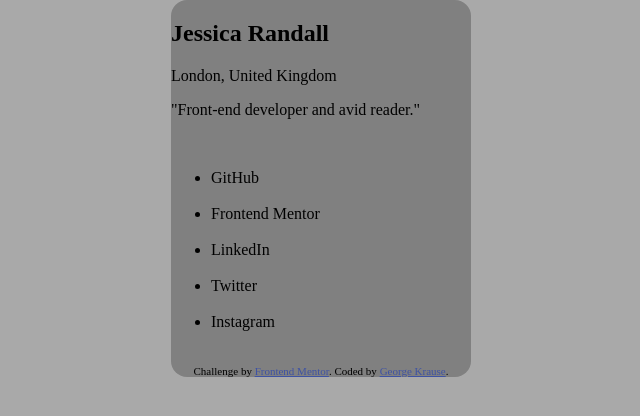
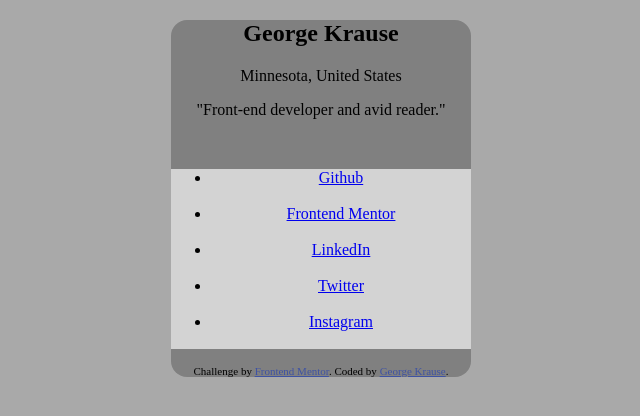
Before and after one commit to georgekrause/social-links-profile-main, a plain HTML site: page index.html in a window 1280 px wide. Shown: the whole page, without its empty margins (319-959 px from the left). Drawn offline with Linux system fonts and the light colour scheme.

Commit message:
fixed text alignment

```diff
--- a/index.html
+++ b/index.html
@@ -12,17 +12,17 @@
 </head>
 <body>
 <article class="card">
-  <img scr="images/avatar-jessica.jpeg">
-  <h2>Jessica Randall</h2>
-  <p>London, United Kingdom</p>
+  <images scr="images/Me.jpg" alt="me">
+  <h2>George Krause</h2>
+  <p>Minnesota, United States</p>
   <p>"Front-end developer and avid reader."</p>
   <br>
   <ul class="links">
-<li>GitHub</li><br>
-<li>Frontend Mentor</li><br>
-<li>LinkedIn</li><br>
-<li>Twitter</li><br>
-<li>Instagram</li><br>
+    <li><a href="https://github.com/georgekrause">Github</a></li><br>
+    <li><a href="https://www.frontendmentor.io/profile/georgekrause">Frontend Mentor</a></li><br>
+    <li><a href="https://www.linkedin.com/in/george-krause-5b262b23/">LinkedIn</a></li><br>
+    <li><a href="https://twitter.com/gkrause_dev">Twitter</a></li><br>
+    <li><a href="https://www.instagram.com/george.krause12/">Instagram</a></li><br>
   </ul>
 
   <article class="attribution">
--- a/styles.css
+++ b/styles.css
@@ -19,7 +19,15 @@ img {
 }
 
 body {
+    display: flexbox;
+    text-align: center;
     font-size: 16px;
     background-color: darkgray;
     margin: auto;
 }
+
+.links {
+    display: block;
+    align-items: center;
+    background-color: lightgray;
+}
```
Also changed, not shown: 1 other file.
